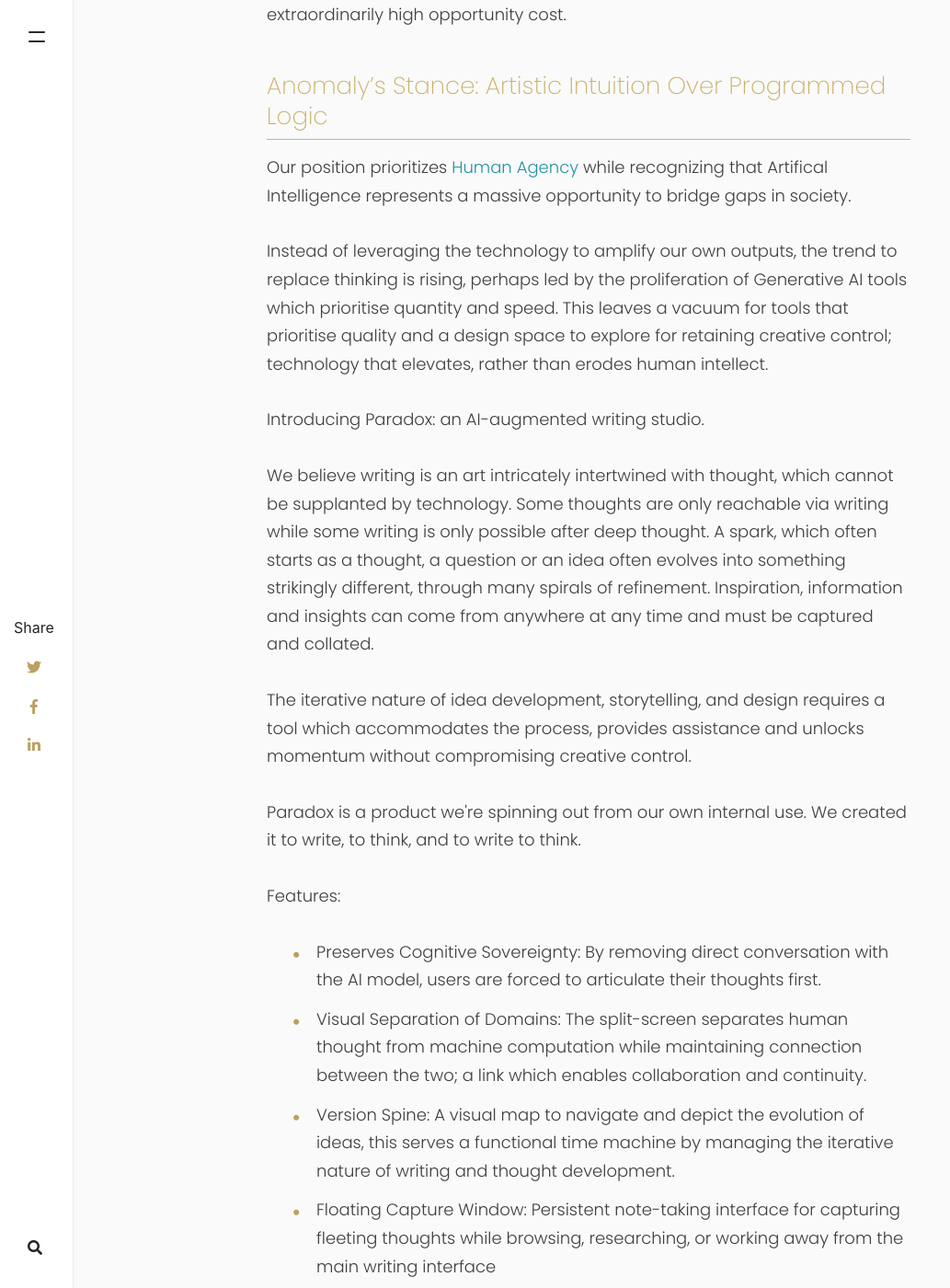
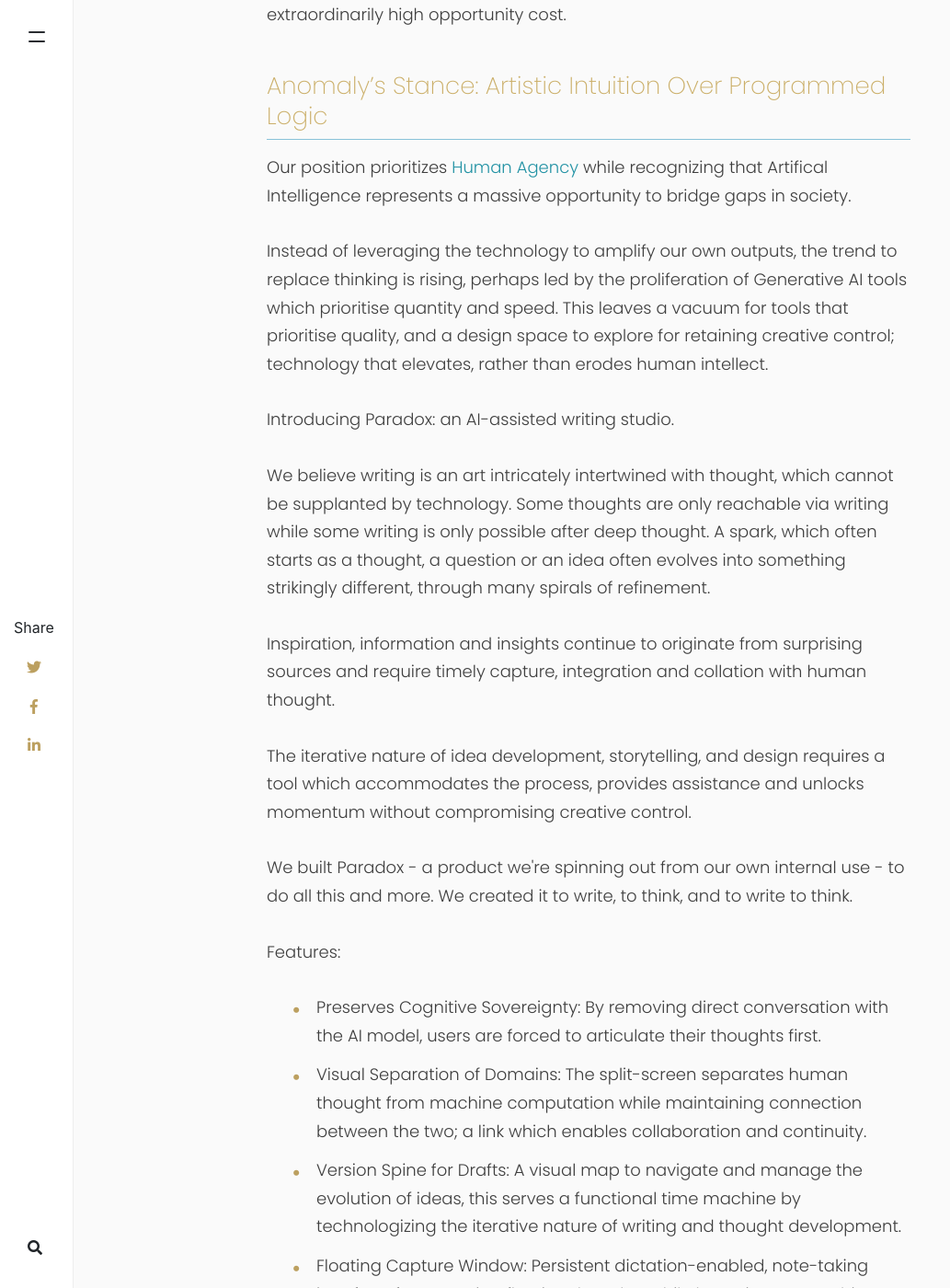
Before and after one commit to anomalyae/thinking, a Jekyll site: the page built from _posts/2025-06-05-Computation-is-not-thought.md, in a window 1280 px wide and 1400 px high, scrolled down 5448 px. Shown: the whole window at 92% size, without its empty margins (0-1033 px from the left). Built offline with Jekyll 4.4.1, drawn with Linux system fonts in a browser that asks for light colours; nearby versions of some CDN libraries; comment, search, counter and statistics services are not loaded; a style sheet for code colours, icons or effects is not loaded; some of the changed text lies outside the part shown.

Commit message:
edits to articles 2

```diff
--- a/_posts/2025-06-05-Computation-is-not-thought.md
+++ b/_posts/2025-06-05-Computation-is-not-thought.md
@@ -141,22 +141,23 @@
 
 <p class="font-nevermind"> Our position prioritizes <a href="#" target="_blank" class="blue"> Human Agency</a> while recognizing that Artifical Intelligence represents a massive opportunity to bridge gaps in society.</p>
 
-<p class="font-nevermind"> Instead of leveraging the technology to amplify our own outputs, the trend to replace thinking is rising, perhaps led by the proliferation of Generative AI tools which prioritise quantity and speed. This leaves a vacuum for tools that prioritise quality and a design space to explore for retaining creative control; technology that elevates, rather than erodes human intellect.</p>
+<p class="font-nevermind"> Instead of leveraging the technology to amplify our own outputs, the trend to replace thinking is rising, perhaps led by the proliferation of Generative AI tools which prioritise quantity and speed. This leaves a vacuum for tools that prioritise quality, and a design space to explore for retaining creative control; technology that elevates, rather than erodes human intellect.</p>
 
-<p class="font-nevermind">Introducing Paradox: an AI-augmented writing studio.</p>
+<p class="font-nevermind">Introducing Paradox: an AI-assisted writing studio.</p>
 
-<p class="font-nevermind">We believe writing is an art intricately intertwined with thought, which cannot be supplanted by technology. Some thoughts are only reachable via writing while some writing is only possible after deep thought. A spark, which often starts as a thought, a question or an idea often evolves into something strikingly different, through many spirals of refinement. Inspiration, information and insights can come from anywhere at any time and must be captured and collated.</p>
+<p class="font-nevermind">We believe writing is an art intricately intertwined with thought, which cannot be supplanted by technology. Some thoughts are only reachable via writing while some writing is only possible after deep thought. A spark, which often starts as a thought, a question or an idea often evolves into something strikingly different, through many spirals of refinement.</p>
+<p>Inspiration, information and insights continue to originate from surprising sources and require timely capture,  integration and collation with human thought.</p>
 <p>The iterative nature of idea development, storytelling, and design requires a tool which accommodates the process, provides assistance and unlocks momentum without compromising creative control.</p>
 
-<p class="font-nevermind">Paradox is a product we're spinning out from our own internal use. We created it to write, to think, and to write to think.</p>
+<p class="font-nevermind">We built Paradox - a product we're spinning out from our own internal use - to do all this and more. We created it to write, to think, and to write to think.</p>
 
 <p class="font-nevermind">Features:</p>
 <ul class="custom-bullets">
 	<li>Preserves Cognitive Sovereignty: By removing direct conversation with the AI model, users are forced to articulate their thoughts first.</li>
 	<li>Visual Separation of Domains: The split-screen separates human thought from machine computation while maintaining connection between the two; a link which enables collaboration and continuity.</li>
-	<li>Version Spine: A visual map to navigate and depict the evolution of ideas, this serves a functional time machine by managing the iterative nature of writing and thought development.</li>
-	<li>Floating Capture Window: Persistent note-taking interface for capturing fleeting thoughts while browsing, researching, or working away from the main writing interface</li>
-	<li>Output Versatility: With native support for PDF's, JSON, Markdown, DOCX, HTML and TXT files, Paradox is a single platform covering most modern writing use cases.</li>
-	<li>AI as Editor: The compute window serves as an editorial partner, evaluating writing, proofreading text, and refining tone. Removing the ability to instruct the model means AI can only contribute to your ideas, not assume control. This positions AI as a guiding tool that improves human output, rather than a computer that replaces human thought.</li>
+	<li>Version Spine for Drafts: A visual map to navigate and manage the evolution of ideas, this serves a functional time machine by technologizing the iterative nature of writing and thought development.</li>
+	<li>Floating Capture Window: Persistent dictation-enabled, note-taking interface for capturing fleeting thoughts while browsing, researching, or working away from the main writing interface</li>
+	<li>Multi-export: With native support for PDF's, JSON, Markdown, DOCX, HTML and TXT files, Paradox is a single platform covering most modern writing use cases.</li>
+	<li>AI as Editor: The compute window serves as an editorial partner, evaluating writing, proofreading text, suggesting additional content and refining tone. Removing the ability to instruct the model means AI can only contribute to your ideas, not assume control. This positions AI as a guiding tool that improves human output, rather than a computer that replaces human thought.</li>
 </ul>
-<p class="font-nevermind">LLMs are perfidious teachers, but make for instructors par excellence. <br>Devoid of genuine artistry, they can nonetheless provide personalized insights and facilitate deepening the execution of our own unique creative signatures.</p>
+<p class="font-nevermind">LLMs are perfidious teachers, but make for instructors par excellence. <br>Devoid of genuine artistry, they can nonetheless improve productivity and speed, provide personalized insights and facilitate deepening the execution of our own unique creative signatures.</p>
```
Also changed, not shown: _posts/2025-05-18-Jobs-in-the-age-of-ai.md (+9 -5 lines).
